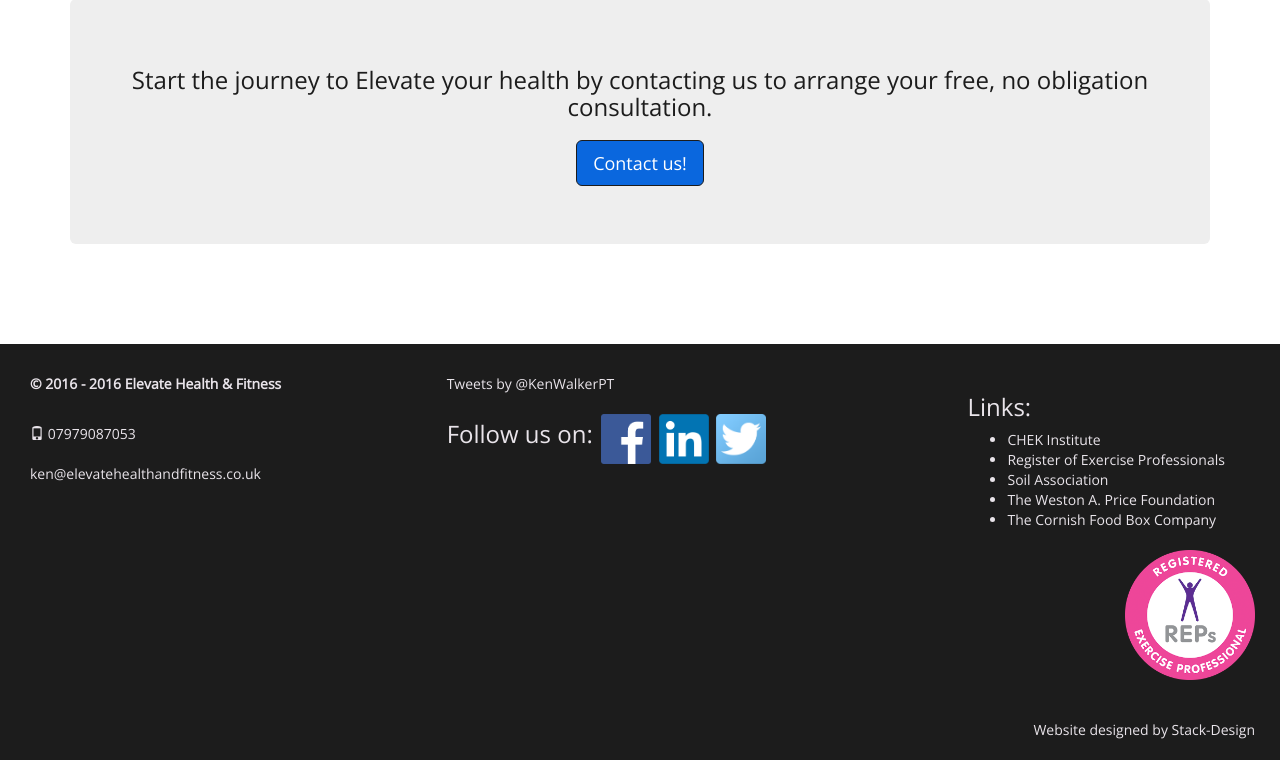
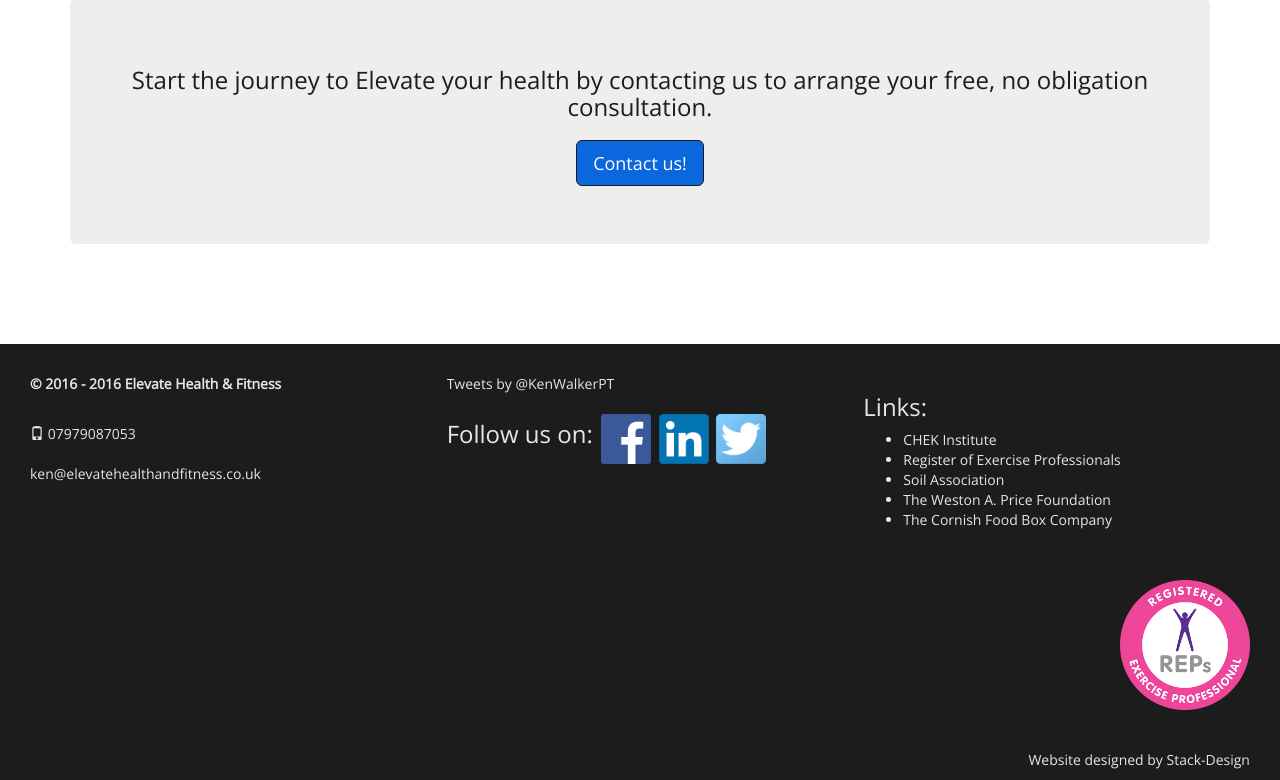
Before and after one commit to mthorning/elevatehealthandfitness.co.uk, a PHP site: page /index.php in a window 1280 px wide. Shown: the part 3364-4144 px from the top of the page. Run offline with PHP 8.4, Linux system fonts and the light colour scheme; some libraries are stand-ins or nearby versions.

Commit message:
new footer layout

```diff
--- a/components/footer.php
+++ b/components/footer.php
@@ -2,7 +2,7 @@
 
     <div class="row">
 
-        <div class="col-sm-12 col-lg-4">
+        <div class="col-sm-12 col-md-4">
             <p><b>&copy; 2016 - <?php echo date('Y'); ?> Elevate Health &amp; Fitness</b></p>
             <br />
             <a href="tel:07979087053"><span class="glyphicon glyphicon-phone"></span>  07979087053</a>
@@ -11,7 +11,7 @@
             <a href="mailto:ken@elevatehealthandfitness.co.uk">ken@elevatehealthandfitness.co.uk</a>
         </div>
 
-        <div class="col-sm-12 col-lg-4">
+        <div class="col-sm-12 col-md-4">
             <a class="twitter-timeline" href="https://twitter.com/KenWalkerPT" data-width="400" data-height="250" data-theme="light">Tweets by @KenWalkerPT
             </a>
             <br />
@@ -23,7 +23,7 @@
                 <a href="https://twitter.com/KenWalkerPT" class="shareLogos" target="_blank"><img width="50px" src="img/sharelogos/twitter.png"></a>
             </div>
         </div>
-        <div class="col-sm-12 col-md-4 col-lg-3 col-lg-offset-1">
+        <div class="col-sm-12 col-md-4">
             <h3>Links:</h3>
             <ul>
                 <li><a href="http://chekinstitute.com/" target="_blank">CHEK Institute</a></li>
@@ -32,11 +32,8 @@
                 <li><a href="http://www.westonaprice.org/" target="_blank">The Weston A. Price Foundation</a></li>
                 <li><a href="https://www.thecornishfoodboxcompany.co.uk" target="_blank">The Cornish Food Box Company</a></li>
             </ul>
-        </div>
-    </div>
-
-    <div class="row">
-        <div class="col-sm-6 col-sm-offset-6 col-md-4 col-md-offset-8">
+            <br />
+            <br />
             <div id="reps">
                 <img src="img/png/REPs_Badge.png">
             </div>
@@ -44,7 +41,7 @@
             <br />
             <p class="text-right">Website designed by <a href="http://stack-design.co.uk" target="_blank">Stack-Design</a></p>
         </div>
-
     </div>
 
+
 </footer>
```
